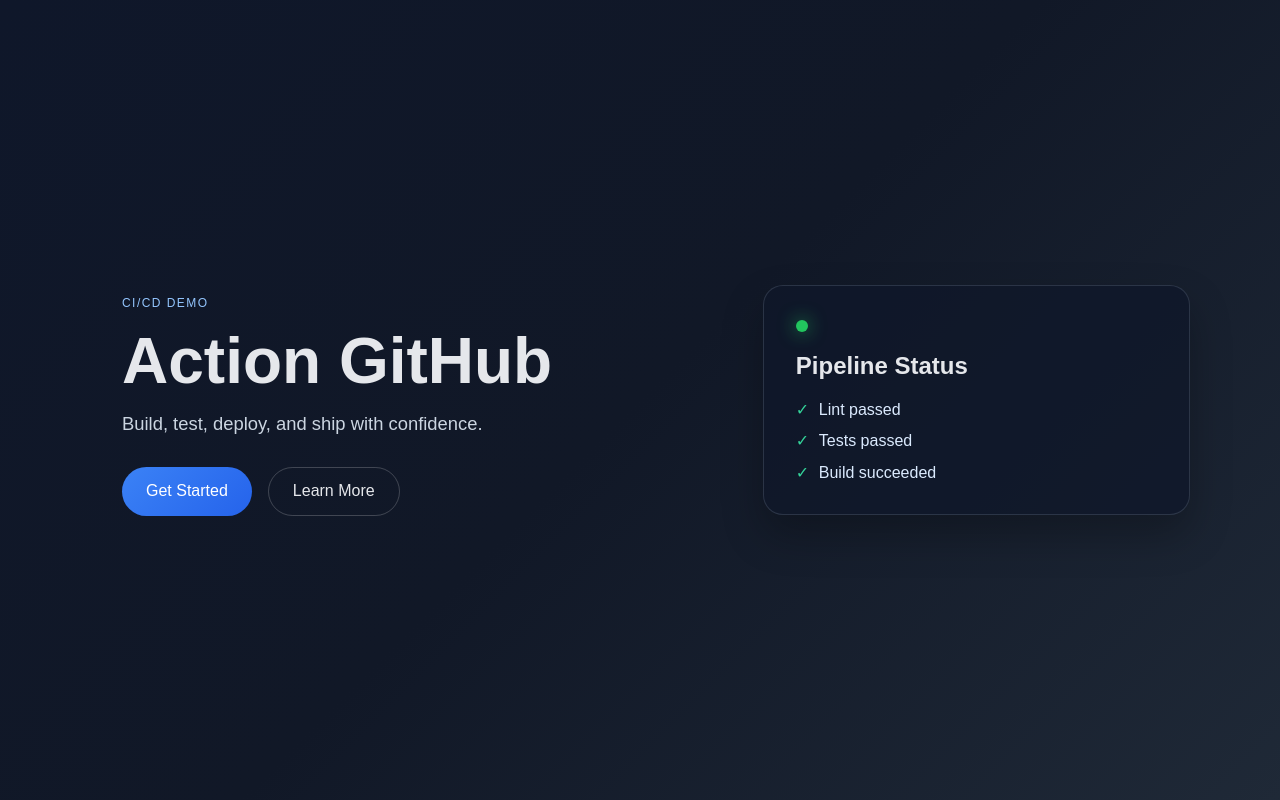
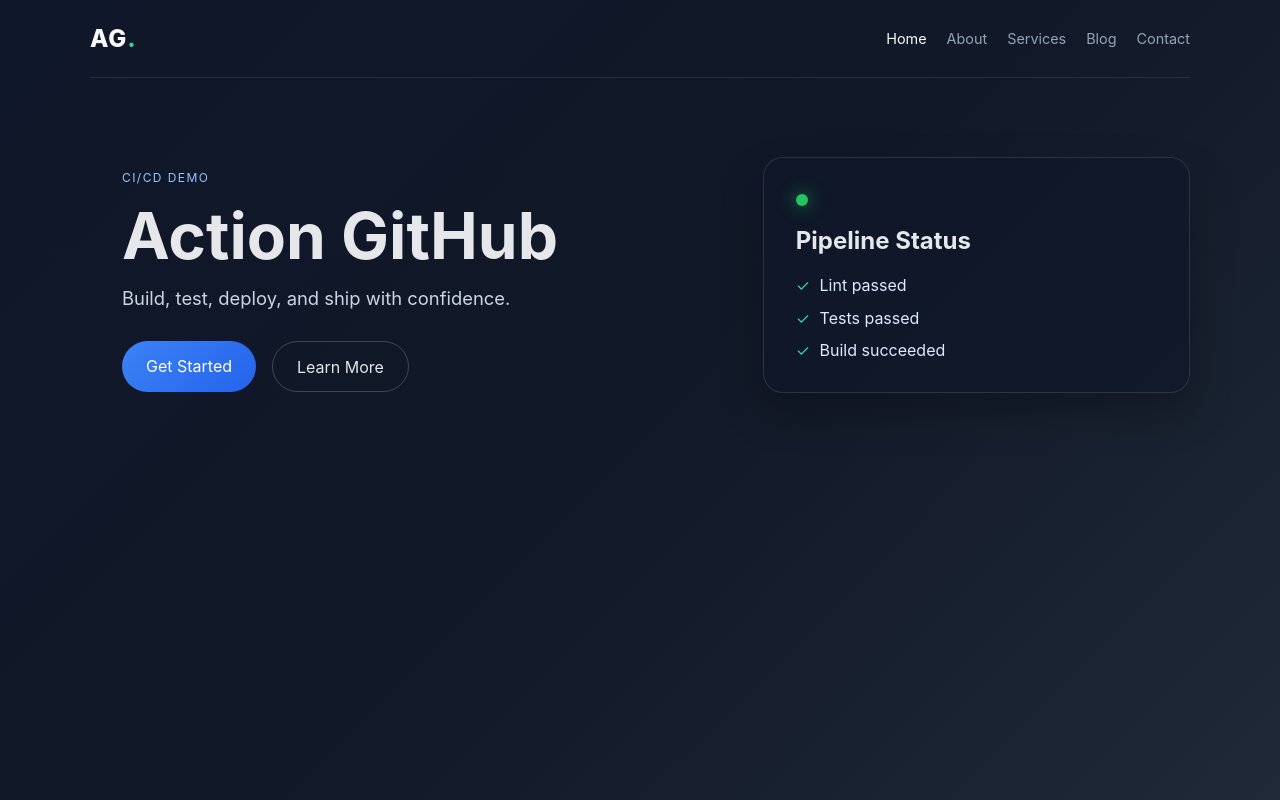
Before and after one commit to mdniyaz224/action-github, a React (Create React App) app: page / in a window 1280 px wide. Built offline with nearby package versions, Linux system fonts and the light colour scheme.

Commit message:
deployment

```diff
--- a/package.json
+++ b/package.json
@@ -9,6 +9,7 @@
     "@testing-library/user-event": "^13.5.0",
     "react": "^19.3.0",
     "react-dom": "^19.3.0",
+    "react-router-dom": "^6.30.1",
     "react-scripts": "5.0.1",
     "web-vitals": "^2.1.4"
   },
--- a/src/App.css
+++ b/src/App.css
@@ -1,21 +1,54 @@
 .App {
   min-height: 100vh;
-  display: flex;
-  align-items: center;
-  justify-content: center;
   background: linear-gradient(135deg, #0f172a 0%, #111827 50%, #1f2937 100%);
-  font-family: Arial, sans-serif;
   color: #e5e7eb;
 }
 
+.site-header {
+  width: min(1100px, 90%);
+  margin: 0 auto;
+  padding: 1.5rem 0;
+  display: flex;
+  align-items: center;
+  justify-content: space-between;
+  gap: 2rem;
+  border-bottom: 1px solid rgba(148, 163, 184, 0.16);
+}
+
+.brand {
+  color: #f8fafc;
+  font-size: 1.5rem;
+  font-weight: 800;
+  letter-spacing: 0.04em;
+  text-decoration: none;
+}
+
+.brand span { color: #34d399; }
+
+nav { display: flex; gap: 1.25rem; flex-wrap: wrap; justify-content: flex-end; }
+nav a { color: #94a3b8; text-decoration: none; font-size: 0.9rem; }
+nav a:hover, nav a.active { color: #f8fafc; }
+
+.page-content { width: min(1100px, 90%); margin: 0 auto; }
+
 .hero {
-  width: min(1100px, 90%);
   display: grid;
   grid-template-columns: 1.5fr 1fr;
   gap: 2rem;
   align-items: center;
   padding: 3rem 0;
 }
+
+.content-page { padding: 5rem 0; }
+.content-page h1 { max-width: 700px; font-size: clamp(2.5rem, 6vw, 5rem); line-height: 1.05; margin: 0; }
+.content-page .subtitle { max-width: 650px; }
+.content-grid { display: grid; grid-template-columns: repeat(3, 1fr); gap: 1rem; margin-top: 3rem; }
+.info-block { padding: 1.5rem; border-top: 1px solid rgba(148, 163, 184, 0.35); }
+.info-block h2 { margin: 0.75rem 0; font-size: 1.25rem; color: #f8fafc; }
+.info-block p { color: #cbd5e1; line-height: 1.65; }
+.block-number, .article-meta { color: #34d399; font-size: 0.75rem; letter-spacing: 0.1em; }
+.contact-block { grid-column: 1 / -1; }
+.contact-block h2 { font-size: clamp(1.5rem, 4vw, 2.5rem); }
 
 .hero-content {
   padding: 2rem;
@@ -49,13 +82,15 @@
   flex-wrap: wrap;
 }
 
-button {
+.primary-btn, .secondary-btn {
+  display: inline-block;
   border: none;
   border-radius: 999px;
   padding: 0.9rem 1.5rem;
   font-size: 1rem;
   cursor: pointer;
   transition: transform 0.2s ease;
+  text-decoration: none;
 }
 
 button:hover {
@@ -111,6 +146,8 @@
 }
 
 @media (max-width: 768px) {
+  .site-header { align-items: flex-start; flex-direction: column; }
+  nav { justify-content: flex-start; gap: 0.8rem 1rem; }
   .hero {
     grid-template-columns: 1fr;
     text-align: center;
@@ -119,4 +156,7 @@
   .action-row {
     justify-content: center;
   }
+
+  .content-page { padding: 3rem 0; }
+  .content-grid { grid-template-columns: 1fr; margin-top: 2rem; }
 }
--- a/src/App.js
+++ b/src/App.js
@@ -1,9 +1,17 @@
 import './App.css';
+import { BrowserRouter, NavLink, Route, Routes, Link } from 'react-router-dom';
 
-function App() {
+const navigation = [
+  { label: 'Home', to: '/' },
+  { label: 'About', to: '/about' },
+  { label: 'Services', to: '/services' },
+  { label: 'Blog', to: '/blog' },
+  { label: 'Contact', to: '/contact' },
+];
+
+function Home() {
   return (
-    <div className="App">
-      <main className="hero">
+    <main className="hero page-content">
       <div className="hero-content">
         <p className="eyebrow">CI/CD demo</p>
         <h1>Action GitHub</h1>
@@ -11,8 +19,8 @@
           Build, test, deploy, and ship with confidence.
         </p>
         <div className="action-row">
-            <button className="primary-btn">Get Started</button>
-            <button className="secondary-btn">Learn More</button>
+          <Link className="primary-btn" to="/services">Get Started</Link>
+          <Link className="secondary-btn" to="/about">Learn More</Link>
         </div>
       </div>
       <div className="card">
@@ -25,7 +33,98 @@
         </ul>
       </div>
     </main>
+  );
+}
+
+function ContentPage({ eyebrow, title, description, children }) {
+  return (
+    <main className="content-page page-content">
+      <p className="eyebrow">{eyebrow}</p>
+      <h1>{title}</h1>
+      <p className="subtitle">{description}</p>
+      <div className="content-grid">{children}</div>
+    </main>
+  );
+}
+
+function About() {
+  return (
+    <ContentPage
+      eyebrow="Our approach"
+      title="Ship better, together."
+      description="Action GitHub brings the important parts of delivery into one clear, dependable workflow."
+    >
+      <section className="info-block"><h2>Made for momentum</h2><p>Keep feedback close to every commit and make progress visible to the whole team.</p></section>
+      <section className="info-block"><h2>Built on trust</h2><p>Automated checks give every release a solid foundation before it reaches your users.</p></section>
+    </ContentPage>
+  );
+}
+
+function Services() {
+  return (
+    <ContentPage
+      eyebrow="What we do"
+      title="Your pipeline, in focus."
+      description="Simple tools for the moments that matter from first push to production."
+    >
+      <section className="info-block"><span className="block-number">01</span><h2>Continuous integration</h2><p>Run reliable builds and tests on every change.</p></section>
+      <section className="info-block"><span className="block-number">02</span><h2>Automated delivery</h2><p>Move approved work forward with repeatable deployments.</p></section>
+      <section className="info-block"><span className="block-number">03</span><h2>Release visibility</h2><p>See what shipped, when it shipped, and how it is performing.</p></section>
+    </ContentPage>
+  );
+}
+
+function Blog() {
+  return (
+    <ContentPage
+      eyebrow="From the team"
+      title="Notes on shipping."
+      description="Practical ideas for healthier engineering workflows and calmer releases."
+    >
+      <article className="info-block"><p className="article-meta">05 SEP 2026</p><h2>Small batches, faster feedback</h2><p>Why reducing the size of each change can make the entire delivery system more resilient.</p></article>
+      <article className="info-block"><p className="article-meta">28 AUG 2026</p><h2>The release checklist that scales</h2><p>A lightweight set of habits that keeps teams aligned as products grow.</p></article>
+    </ContentPage>
+  );
+}
+
+function Contact() {
+  return (
+    <ContentPage
+      eyebrow="Start a conversation"
+      title="Let’s build a better path."
+      description="Tell us where your delivery process feels stuck and we’ll help you find the next step."
+    >
+      <section className="info-block contact-block"><h2>hello@actiongithub.dev</h2><p>We usually reply within one business day.</p><a className="primary-btn" href="mailto:hello@actiongithub.dev">Send an email</a></section>
+    </ContentPage>
+  );
+}
+
+function NotFound() {
+  return <ContentPage eyebrow="404" title="Page not found." description="The route you entered does not exist."><Link className="primary-btn" to="/">Return home</Link></ContentPage>;
+}
+
+function App() {
+  return (
+    <BrowserRouter>
+      <div className="App">
+        <header className="site-header">
+          <Link className="brand" to="/">AG<span>.</span></Link>
+          <nav aria-label="Primary navigation">
+            {navigation.map((item) => (
+              <NavLink key={item.to} to={item.to} end={item.to === '/'}>{item.label}</NavLink>
+            ))}
+          </nav>
+        </header>
+        <Routes>
+          <Route path="/" element={<Home />} />
+          <Route path="/about" element={<About />} />
+          <Route path="/services" element={<Services />} />
+          <Route path="/blog" element={<Blog />} />
+          <Route path="/contact" element={<Contact />} />
+          <Route path="*" element={<NotFound />} />
+        </Routes>
       </div>
+    </BrowserRouter>
   );
 }
 
```
Also changed, not shown: 1 other file (tests, documents, lock files or other folders). Lines whose indentation alone changed are shown as unchanged.
